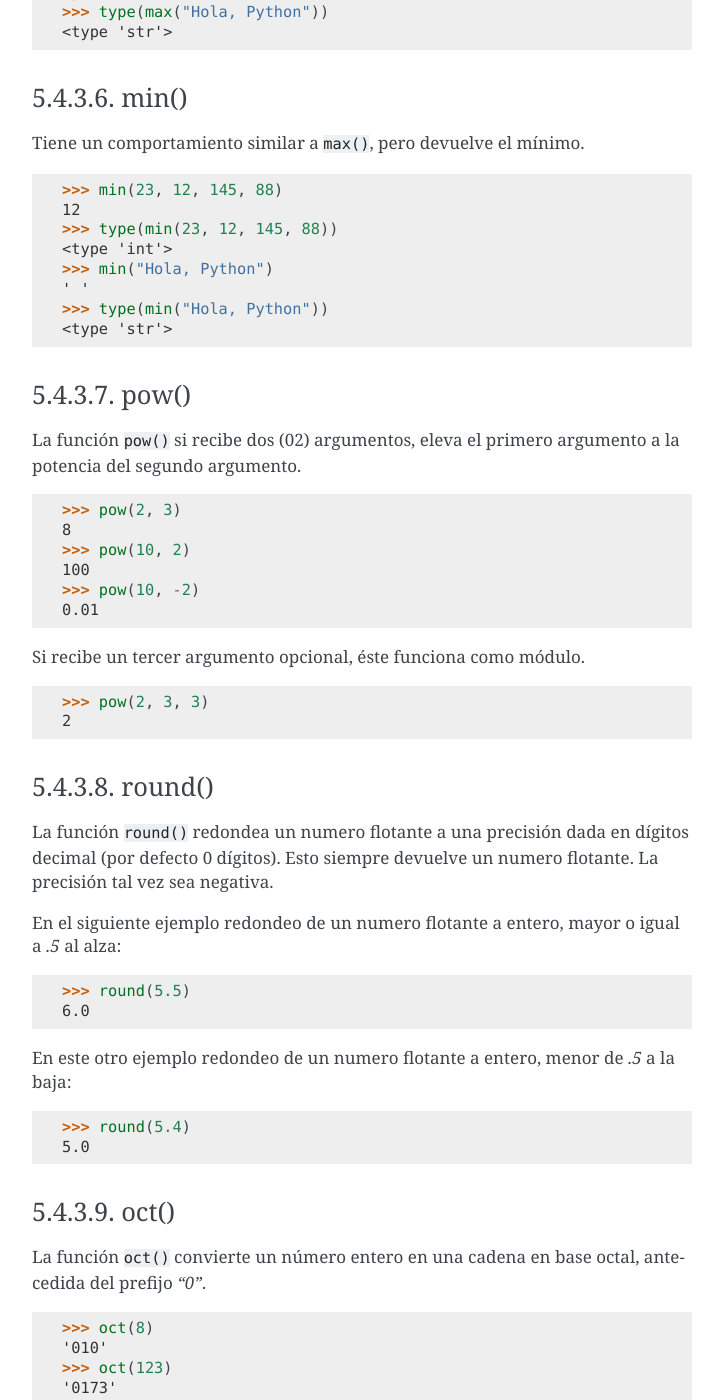
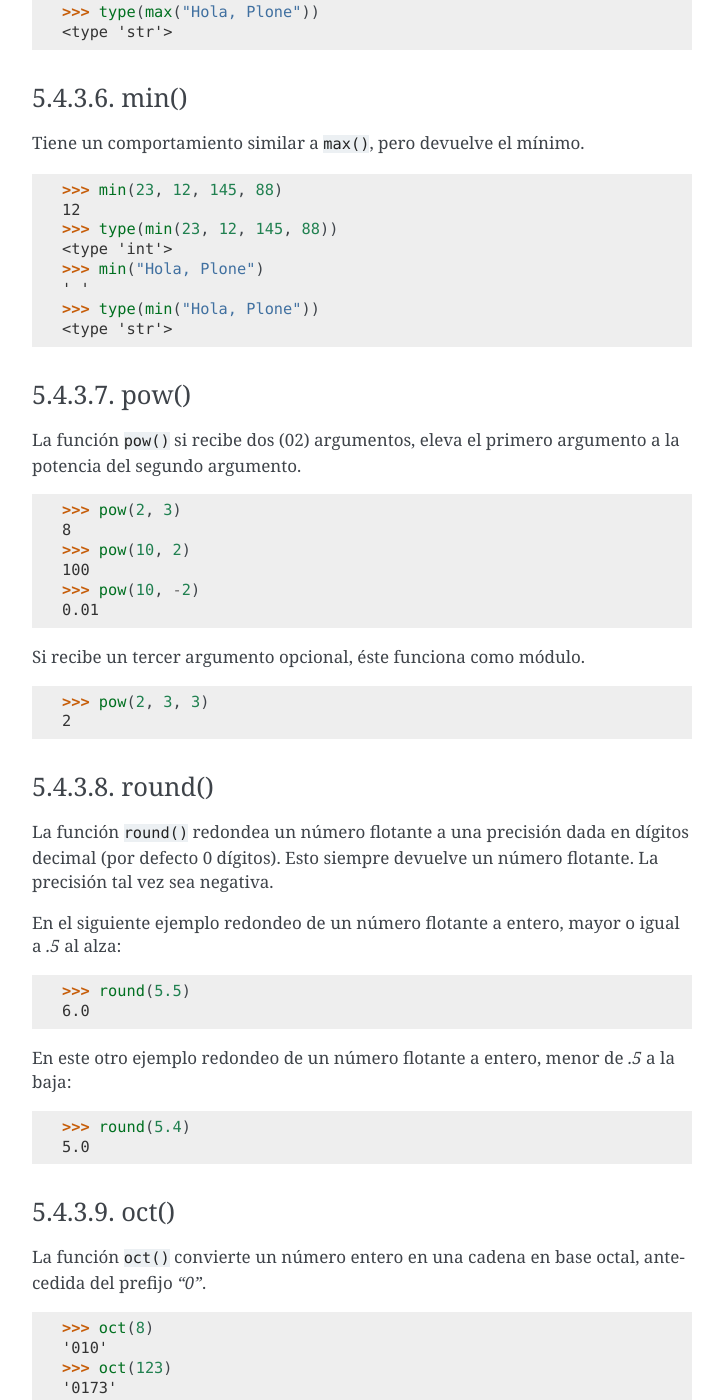
Before and after one commit to macagua/entrenamiento.python_basico, a Sphinx documentation site: the page built from source/leccion5/funciones_integradas.rst, in a window 1280 px wide and 1400 px high, scrolled down 14312 px. Shown: the whole window, without its empty margins (388-1111 px from the left). Built offline with Sphinx 7.4.7, drawn with Linux system fonts in a browser that asks for light colours; some of the changed text lies outside the part shown.

Commit message:
Corrección ortográfica de la sección de funciones integradas

```diff
--- a/source/leccion5/funciones_integradas.rst
+++ b/source/leccion5/funciones_integradas.rst
@@ -761,7 +762,7 @@
 bin()
 ~~~~~
 
-Devuelve una representación binaria de un :ref:`numero entero <python_num_entero>`
+Devuelve una representación binaria de un :ref:`número entero <python_num_entero>`
 o :ref:`entero long <python_num_entero_long>`, es decir, lo convierte de entero a binario.
 
 ::
@@ -789,7 +790,7 @@
 hex()
 ~~~~~
 
-Devuelve una representación hexadecimal de un :ref:`numero entero <python_num_entero>`
+Devuelve una representación hexadecimal de un :ref:`número entero <python_num_entero>`
 o :ref:`entero long <python_num_entero_long>`, es decir, lo convierte de entero a
 hexadecimal.
 
@@ -824,9 +825,9 @@
 
 ::
 
-    >>> max("Hola, Python")
-    'y'
-    >>> type(max("Hola, Python"))
+    >>> max("Hola, Plone")
+    'o'
+    >>> type(max("Hola, Plone"))
     <type 'str'>
 
 
@@ -843,9 +844,9 @@
     12
     >>> type(min(23, 12, 145, 88))
     <type 'int'>
-    >>> min("Hola, Python")
+    >>> min("Hola, Plone")
     ' '
-    >>> type(min("Hola, Python"))
+    >>> type(min("Hola, Plone"))
     <type 'str'>
 
 
@@ -879,11 +880,11 @@
 round()
 ~~~~~~~
 
-La función ``round()`` redondea un numero flotante a una precisión dada en
-dígitos decimal (por defecto 0 dígitos). Esto siempre devuelve un numero
+La función ``round()`` redondea un número flotante a una precisión dada en
+dígitos decimal (por defecto 0 dígitos). Esto siempre devuelve un número
 flotante. La precisión tal vez sea negativa.
 
-En el siguiente ejemplo redondeo de un numero flotante a entero, mayor o
+En el siguiente ejemplo redondeo de un número flotante a entero, mayor o
 igual a *.5* al alza:
 
 ::
@@ -891,7 +892,7 @@
     >>> round(5.5)
     6.0
 
-En este otro ejemplo redondeo de un numero flotante a entero, menor de *.5*
+En este otro ejemplo redondeo de un número flotante a entero, menor de *.5*
 a la baja:
 
 ::
```
Also changed, not shown: other parts of source/leccion5/funciones_integradas.rst (+3 -2 lines).
